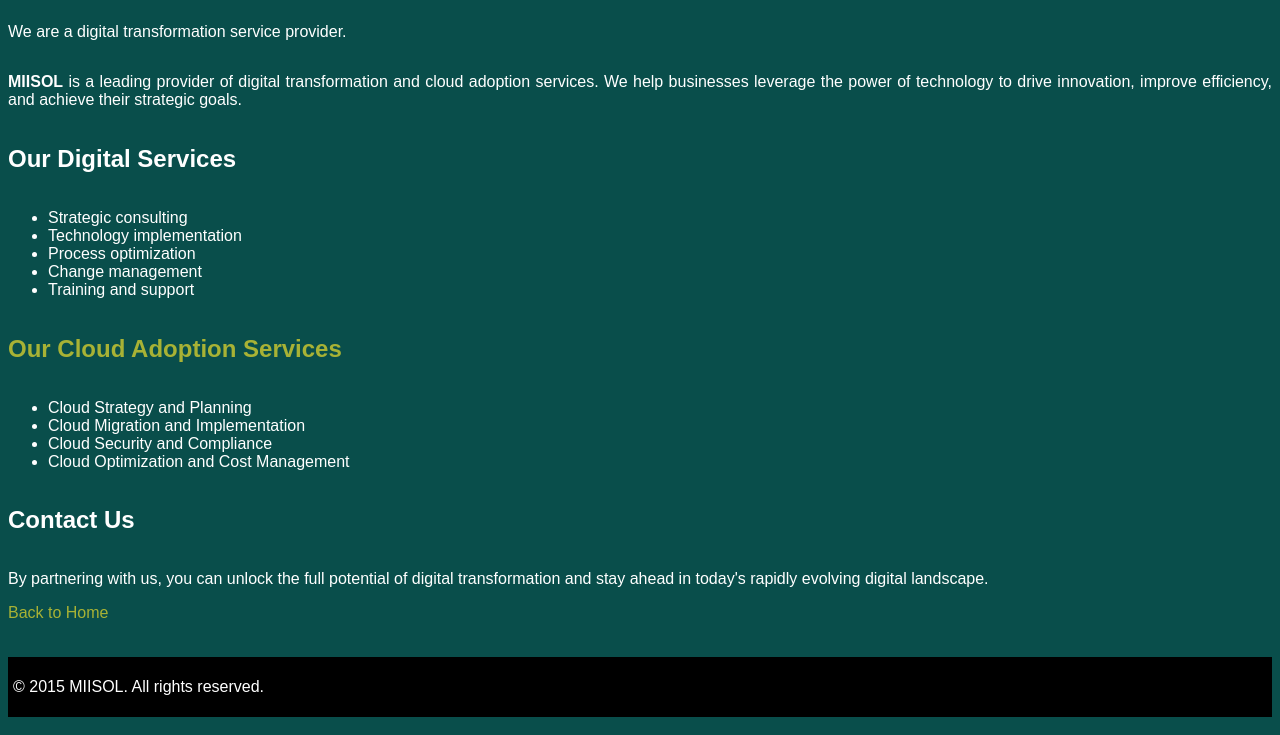
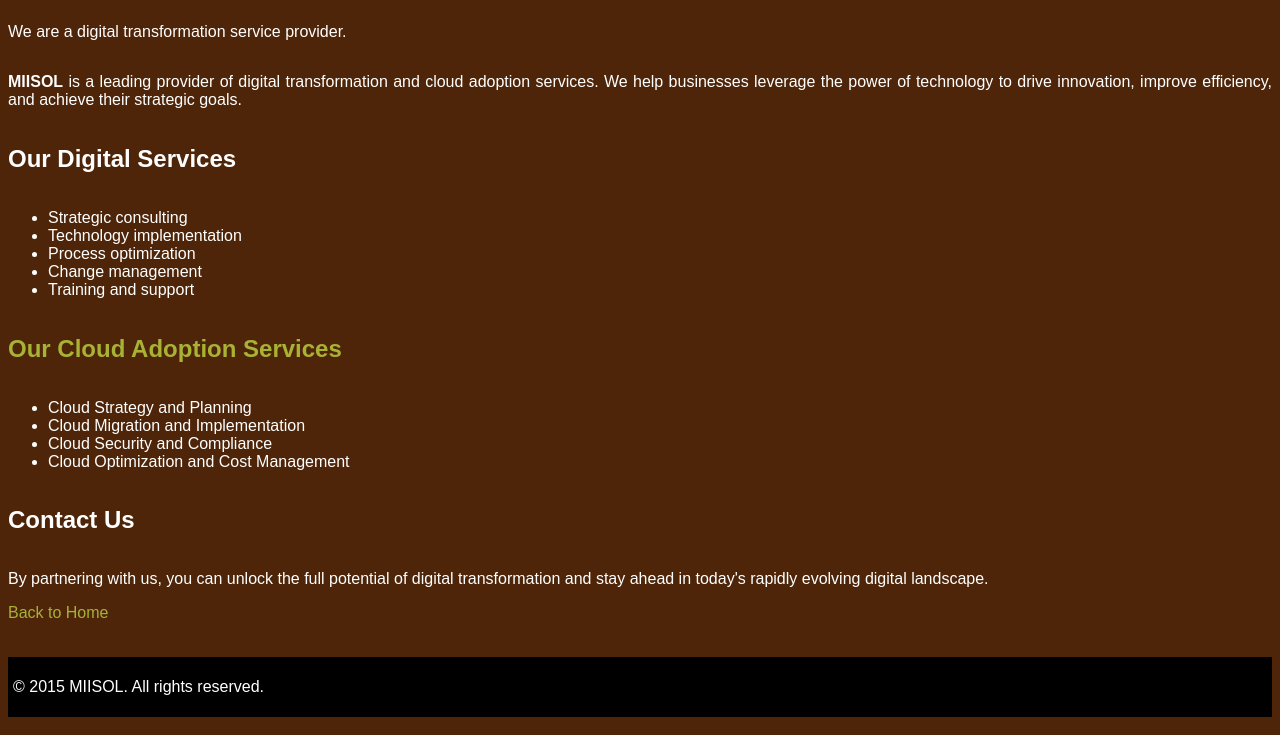
Before and after one commit to mosk-anw/miisolweb, a plain HTML site: page public/about.html in a window 1280 px wide. Shown: the part 81-816 px from the top of the page. Drawn offline with Linux system fonts and the light colour scheme.

Commit message:
testing commit and publish

```diff
--- a/public/about.html
+++ b/public/about.html
@@ -6,7 +6,7 @@
   <style>
     /* CSS styling */
     body {
-      background-color: rgb(9, 78, 75);
+      background-color: rgb(78, 37, 9);
       color: white;
       font-family: Arial, sans-serif;
       display: flex;
```
